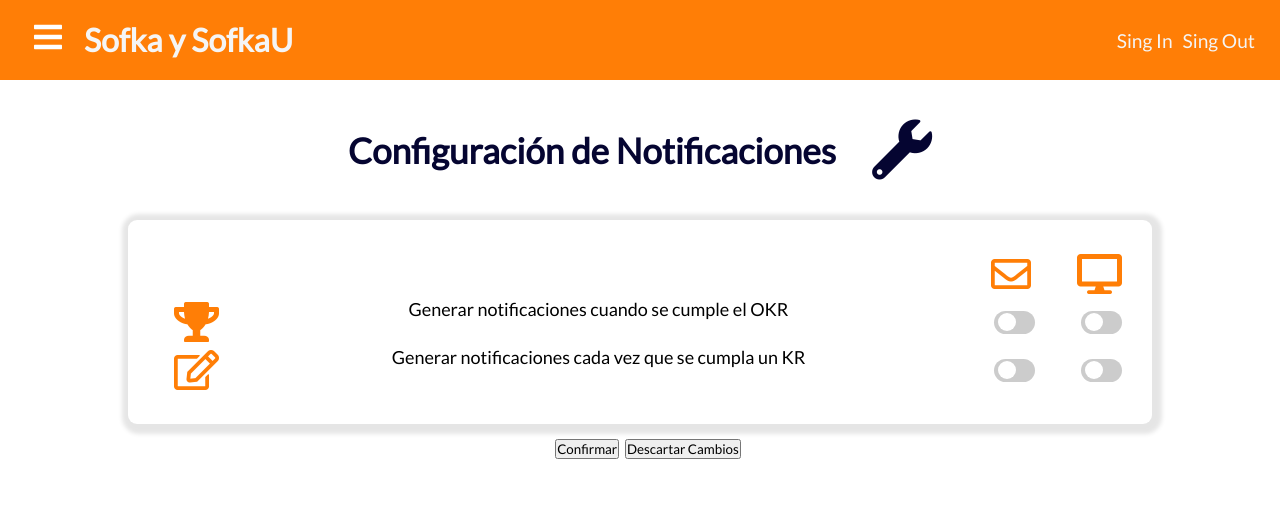
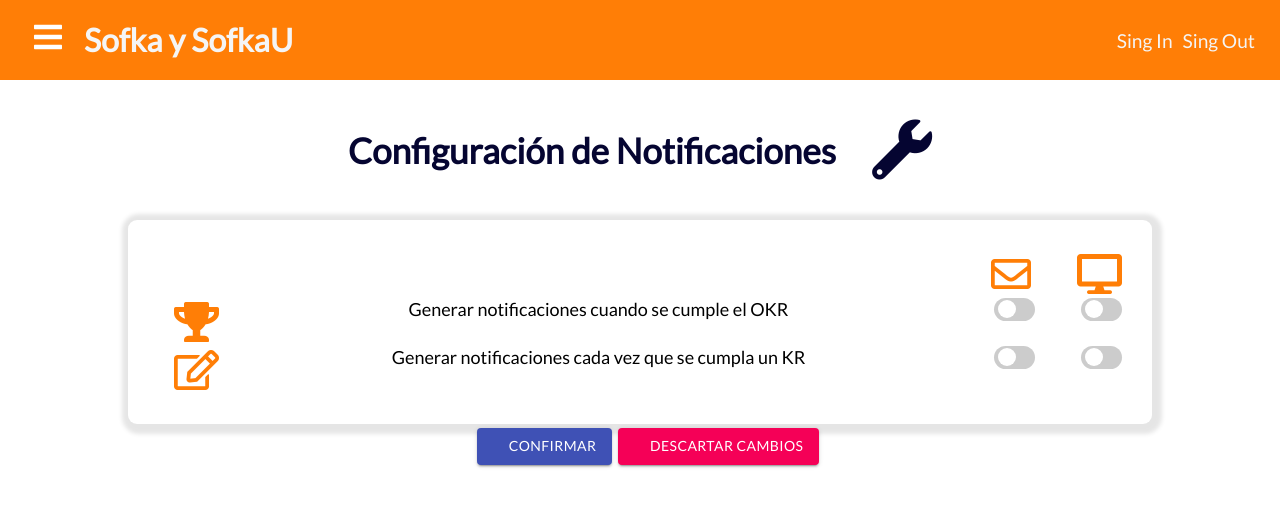
Before and after one commit to OscarLopera/sofka-okr-front-git, a React (Create React App) app: page /configNotifications in a window 1280 px wide. Shown: the top 506 px of the page. Built offline with nearby package versions, Linux system fonts and the light colour scheme.

Commit message:
modificacion de estilos

```diff
--- a/src/assets/styles/notifications/Notification.scss
+++ b/src/assets/styles/notifications/Notification.scss
@@ -43,6 +43,7 @@
 				color: $orange-color;
 				font-weight: 400;
 				font-size: 40px;
+
 			}
 
 			& p {
@@ -52,7 +53,7 @@
 			& .active-options {
 				display: flex;
 				justify-content: flex-end;
-				align-items: center;
+				align-items: flex-start;
 
 				& .email {
 					margin-right: 30px;
--- a/src/pages/confignotification/ConfigNotification.js
+++ b/src/pages/confignotification/ConfigNotification.js
@@ -34,7 +34,9 @@
 					<span>
 						<i class="fas fa-trophy"></i>
 					</span>
-					<p>Generar notificaciones cuando se cumple el OKR</p>
+					<div>
+					<p >Generar notificaciones cuando se cumple el OKR</p>
+					</div>
 					<div className="active-options">
 						<div className="email">
 							<label className="switch">
@@ -52,7 +54,7 @@
 					<span>
 						<i class="far fa-edit"></i>
 					</span>
-					<p>Generar notificaciones cada vez que se cumpla un KR</p>
+					<p >Generar notificaciones cada vez que se cumpla un KR</p>
 					<div className="active-options">
 						<div className="email">
 							<label className="switch">
@@ -69,9 +71,9 @@
 			</div>
 			<div className="titleNoti">
 				<span>
-				<button size="medium" variant="contained" color="primary" onClick={Swal} >Confirmar</button>
+				<Button size="medium" variant="contained" color="primary" onClick={Swal} >Confirmar</Button>
 				{"    "}
-				<button size="medium" variant="contained" color="secondary">Descartar Cambios</button>
+				<Button size="medium" variant="contained" color="secondary">Descartar Cambios</Button>
 				</span>
 			</div>
 		</div>
```
